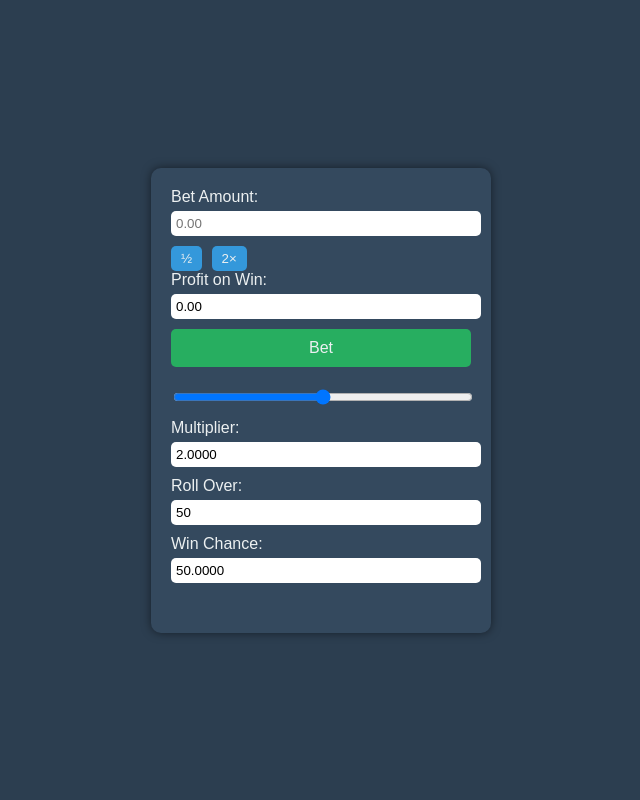
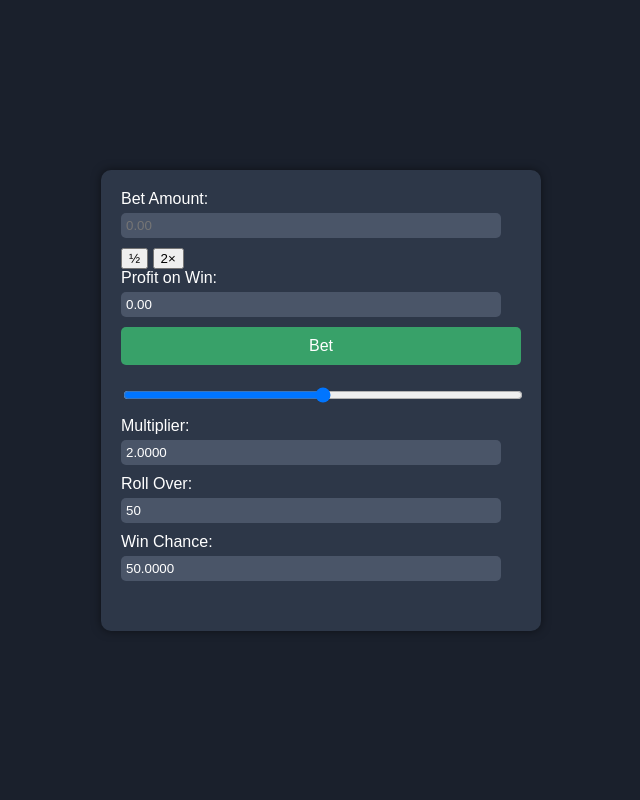
Before and after one commit to idk1251/idk1251.github.io, a PHP site: page / in a window 1280 px wide. Shown: the whole page, without its empty margins (319-959 px from the left). Run offline with PHP 8.4, Linux system fonts and the light colour scheme.

Commit message:
Update styles.css

```diff
--- a/styles.css
+++ b/styles.css
@@ -1,8 +1,8 @@
 /* styles.css */
 body {
     font-family: Arial, sans-serif;
-    background-color: #2C3E50;
-    color: #ecf0f1;
+    background-color: #1A202C;
+    color: #FFFFFF;
     display: flex;
     justify-content: center;
     align-items: center;
@@ -11,14 +11,14 @@
 }
 
 #app {
-    background-color: #34495e;
+    background-color: #2D3748;
     padding: 20px;
     border-radius: 10px;
     box-shadow: 0 0 10px rgba(0, 0, 0, 0.5);
-    width: 300px;
+    width: 400px;
 }
 
-.controls, .game {
+.controls, .game, .results {
     margin-bottom: 20px;
 }
 
@@ -28,26 +28,48 @@
 }
 
 .controls input, .settings input {
-    width: 100%;
+    width: calc(100% - 30px);
     padding: 5px;
     margin-bottom: 10px;
     border: none;
     border-radius: 5px;
+    background-color: #4A5568;
+    color: #FFFFFF;
+}
+
+.bet-buttons {
+    display: flex;
+    justify-content: space-between;
+}
+
+.bet-buttons button {
+    flex: 1;
+    margin-right: 5px;
+    padding: 5px;
+    background-color: #3182CE;
+    border: none;
+    border-radius: 5px;
+    color: #FFFFFF;
+    cursor: pointer;
+}
+
+.bet-buttons button:last-child {
+    margin-right: 0;
 }
 
 #betButton {
     width: 100%;
     padding: 10px;
-    background-color: #27ae60;
+    background-color: #38A169;
     border: none;
     border-radius: 5px;
-    color: #ecf0f1;
+    color: #FFFFFF;
     font-size: 16px;
     cursor: pointer;
 }
 
 #betButton:hover {
-    background-color: #2ecc71;
+    background-color: #48BB78;
 }
 
 #sliderContainer {
@@ -59,16 +81,22 @@
     width: 100%;
 }
 
-button {
-    padding: 5px 10px;
-    margin-right: 5px;
-    background-color: #3498db;
-    border: none;
-    border-radius: 5px;
-    color: #ecf0f1;
-    cursor: pointer;
+#sliderLabels {
+    display: flex;
+    justify-content: space-between;
+    margin-top: 5px;
 }
 
-button:hover {
-    background-color: #2980b9;
+.results {
+    background-color: #2C5282;
+    padding: 10px;
+    border-radius: 5px;
 }
+
+.results div {
+    background-color: #4FD1C5;
+    color: #1A202C;
+    padding: 5px;
+    border-radius: 3px;
+    margin-bottom: 5px;
+}
```
